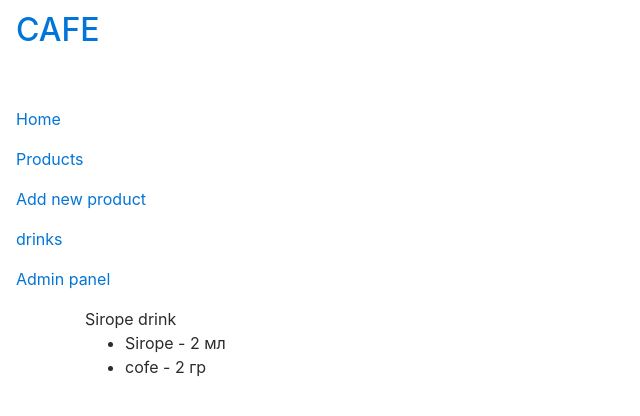
After one commit to SmatovaTatiana/cafe_management, a Django app: a page that uses templates/cafecrm/base.html in a window 1280 px wide, after a click that opens the changed part. The commit adds this page. Shown: the top 416 px of the page, without its empty margins (0-640 px from the left). Run offline with Django 4.2, Linux system fonts and the light colour scheme; data comes from the database, SQL or seed files in the repository; both versions use the stored data as it was after the commit; some libraries are stand-ins or nearby versions.

Commit message:
# 8 Add drinks and drinks detail views

```diff
--- a/cafecrm/admin.py
+++ b/cafecrm/admin.py
@@ -7,6 +7,7 @@ class ProductsAdmin(admin.ModelAdmin):
     list_display = ['id', 'product_name', 'unit', 'product_type', 'price', 'stock', 'slug']
     prepopulated_fields = {'slug': ('product_name', )}
     ordering = ['product_type']
+
 
 
 class DrinkItemInline(admin.TabularInline):
--- a/cafecrm/models.py
+++ b/cafecrm/models.py
@@ -22,6 +22,7 @@ class Products(models.Model):
     slug = models.SlugField(max_length=200, db_index=True, unique='product_name')
     price = models.DecimalField(max_digits=10, decimal_places=2, default=0.00)
     stock = models.PositiveIntegerField(default=0)
+    description = models.TextField(blank=True)
 
     class Meta:
         verbose_name = 'Product'
@@ -33,8 +34,7 @@ class Products(models.Model):
         return '{}'.format(self.product_name)
 
     def get_absolute_url(self):
-        return reverse('cafecrm:product_detail',
-                       args=[self.slug, ])
+        return reverse('cafecrm:product_detail', args=[self.slug, ])
 
     def save(self, *args, **kwargs):  # new
         if not self.slug:
@@ -57,7 +57,7 @@ class Drink(models.Model):
         return super().save(*args, **kwargs)
 
     def get_absolute_url(self):
-        return reverse("cafecrm:drink_detail", kwargs={"slug": self.slug})
+        return reverse('cafecrm:drink_detail', args=[self.slug, ])
 
     def __str__(self):
         return 'Drink {}'.format(self.drink_name)
@@ -76,7 +76,7 @@ class DrinkItem(models.Model):
     quantity = models.PositiveIntegerField(default=0)
 
     def __str__(self):
-        return '{}'.format(self.drink)
+        return '{}'.format(self.product)
 
 
 class Document(models.Model):
--- a/cafecrm/urls.py
+++ b/cafecrm/urls.py
@@ -3,6 +3,7 @@ from django.conf.urls.static import static
 from django.urls import path
 from . import views
 # from .views import ProductAddView
+
 
 app_name='cafecrm'
 
@@ -13,7 +14,8 @@ urlpatterns = [
     path('products', views.products, name='products'),
     path('drink_create', views.drink_create, name='drink_create'),
     path('document_create', views.document_create, name='document_create'),
-    path('drink_detail', views.drink_detail, name='drink_detail'),
+    path('drinks', views.drinks, name='drinks'),
+    path('<slug:slug>', views.drink_detail, name='drink_detail'),
     path('<slug:slug>', views.product_detail, name='product_detail'),
 
 ]
--- a/cafecrm/views.py
+++ b/cafecrm/views.py
@@ -1,6 +1,6 @@
 from django.shortcuts import render, redirect, get_object_or_404
 from django.urls import reverse_lazy
-from django.views.generic import TemplateView
+from django.views.generic import TemplateView, DetailView
 from django.utils.text import slugify
 from .models import Products, DrinkItem, Drink, DocumentItem
 from .forms import AddProductForm, ProductsFormSet, DrinkCreateForm, DocumentCreateForm
@@ -108,8 +108,27 @@ def drink_create(request):
     return render(request, 'cafecrm/drink_create.html', context)
 
 
-def drink_detail(request):
-    return None
+def drinks(request):
+    drinks = Drink.objects.all().order_by('drink_name')
+    context = {
+        'title': 'Drinks',
+        'drinks': drinks,
+    }
+    return render(request,
+                  'cafecrm/drinks.html', context)
+
+
+def drink_detail(request, slug):
+    drink = get_object_or_404(Drink,
+                                slug=slug
+                              )
+    drink_items = DrinkItem.objects.filter(drink_id=drink.pk)
+    context = {
+        'drink_items': drink_items,
+        'drink': drink
+    }
+    return render(request,
+                  'cafecrm/drink_detail.html', context)
 
 
 def document_create(request):
--- a/templates/cafecrm/base.html
+++ b/templates/cafecrm/base.html
@@ -33,7 +33,7 @@
 			        		<a class="nav-link" href="{% url 'cafecrm:add_simple_product' %}">Add new product</a>
 			      		</li>
                     <li class="nav-item active">
-			        		<a class="nav-link" href="#">#</a>
+			        		<a class="nav-link" href="{% url 'cafecrm:drinks' %}">drinks</a>
 			      		</li>
                     <li class="nav-item active">
 			        		<a class="nav-link" href="admin/">Admin panel</a>
--- /dev/null
+++ b/templates/cafecrm/drink_detail.html
@@ -0,0 +1,18 @@
+{% extends "cafecrm/base.html" %}
+{% load static %}
+{% block title %}
+    Products
+{% endblock %}
+{% block content %}
+    <div class="product-detail">
+        {{ drink.drink_name }}
+        <ul>
+            {% for item in drink_items %}
+                <li>
+                    {{ item.product }} - {{ item.quantity }} {{ item.product.unit }}
+                </li>
+            {% endfor %}
+        </ul>
+
+        </div>
+{% endblock %}
```
Also changed, not shown: templates/cafecrm/drinks.html (added, +24 -0 lines), cafecrm/migrations/0026_drink_slug_alter_drinkitem_drink.py (added), cafecrm/migrations/0027_alter_products_slug.py (added), cafecrm/migrations/0028_document_documentitem.py (added), cafecrm/migrations/0029_document_description.py (added), cafecrm/migrations/0030_alter_products_options.py (added), cafecrm/migrations/0031_products_description.py (added), db.sqlite3.
